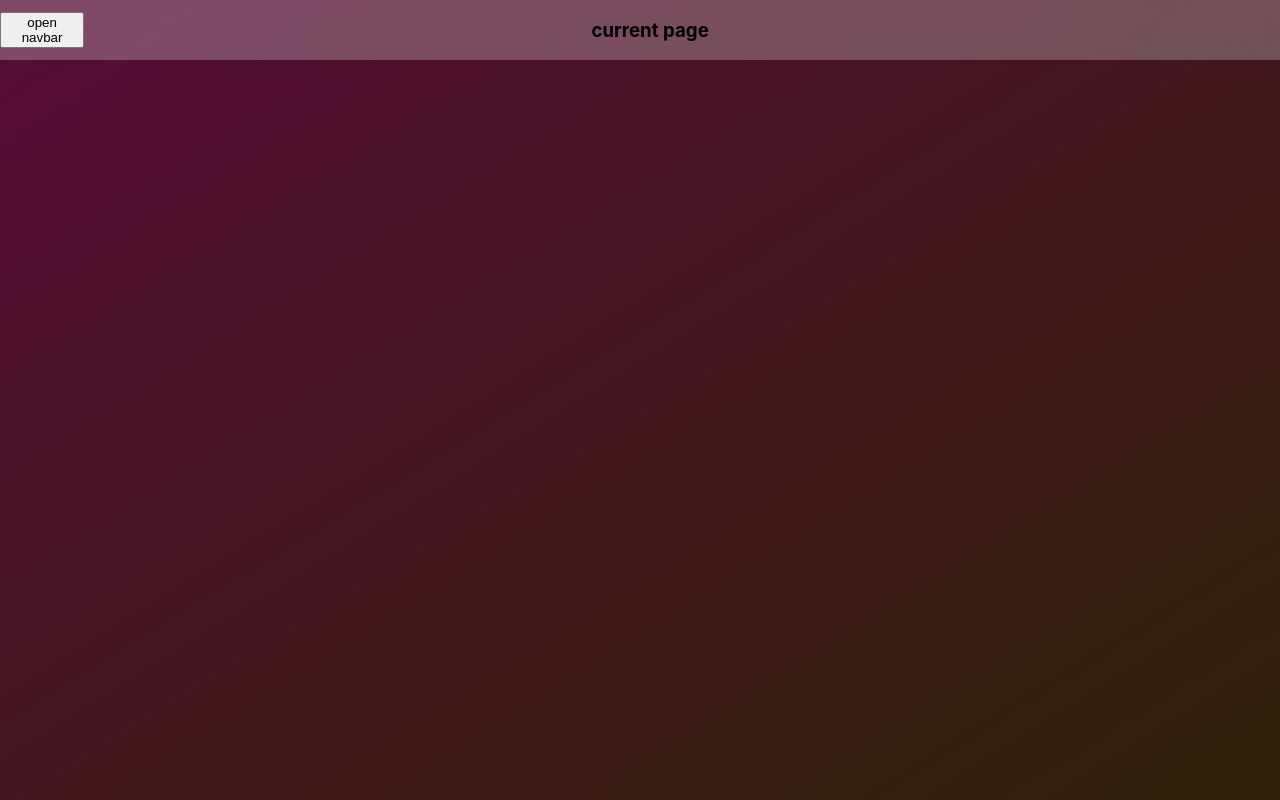
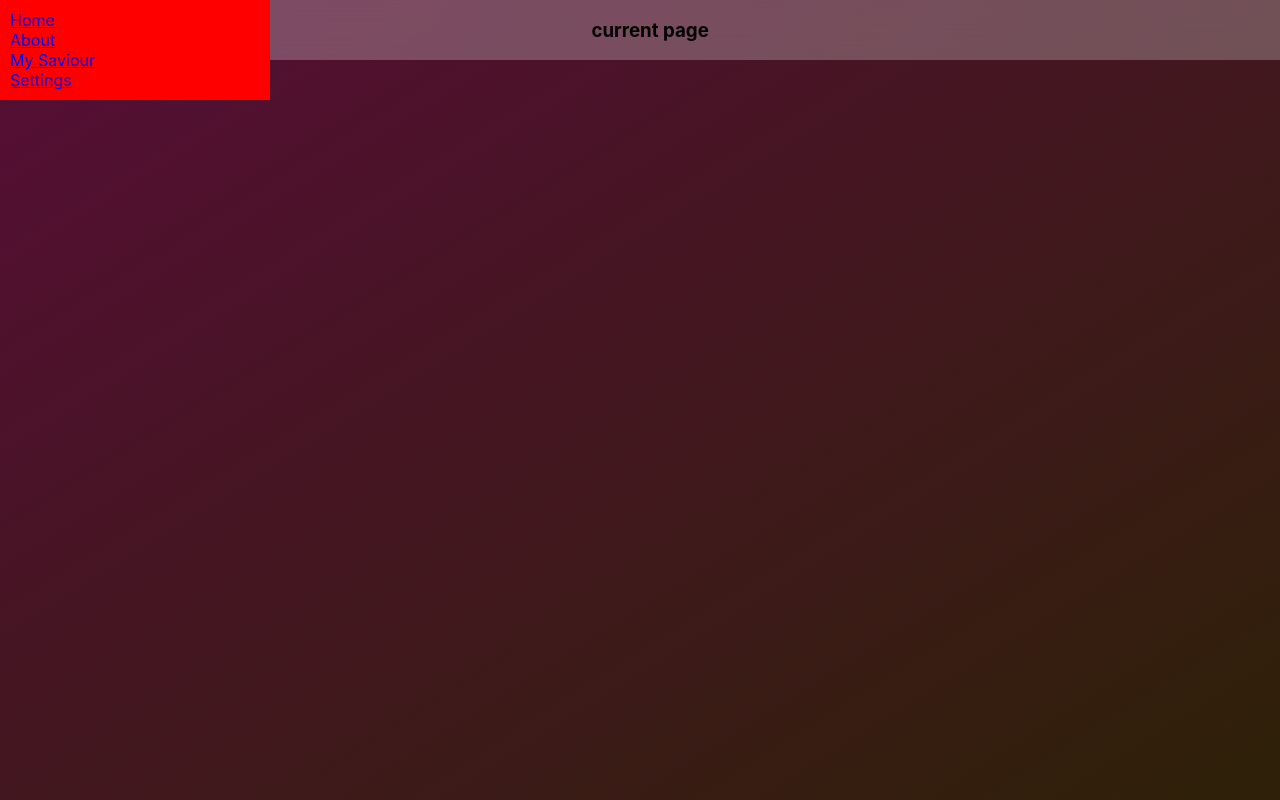
Before and after one commit to klover-rs/aboutme, a React (Create React App) app: page / in a window 1280 px wide. Both pictures are taken after a click on the button "open navbar". Built offline with nearby package versions, Linux system fonts and the light colour scheme.

Commit message:
navbar etc

```diff
--- /dev/null
+++ b/src/style/Navbar.css
@@ -0,0 +1,5 @@
+.navbar {
+    width: 250px;
+    background-color: red;
+    padding: 10px;
+}
--- a/src/style/Topbar.css
+++ b/src/style/Topbar.css
@@ -19,3 +19,10 @@
     text-align: center;
     margin-right: 8vh;
 }
+
+.navbar-container {
+    position: relative;
+    z-index: 1;
+    top: 0;
+
+}
--- a/src/tsx/About.tsx
+++ b/src/tsx/About.tsx
@@ -1,8 +1,8 @@
+
 
 export default function About() {
     return (
         <div>
-
         </div>
     )
 }
--- a/src/tsx/App.tsx
+++ b/src/tsx/App.tsx
@@ -1,15 +1,20 @@
 import React from 'react';
 import '../style/App.css';
 import TopBar from './Topbar';
+import NavBar from './Navbar';
 
 function App() {
   return (
+  <div>
+
     <div className="App">
       <TopBar/>
+
       <header className="App-header">
 
       </header>
     </div>
+  </div>
   );
 }
 
--- /dev/null
+++ b/src/tsx/Navbar.tsx
@@ -0,0 +1,17 @@
+import { Link } from "react-router-dom";
+import '../style/Navbar.css'
+
+
+export default function NavBar() {
+    return (
+        <div className="navbar">
+            <Link to="/">Home</Link>
+            <br/>
+            <Link to="/about">About</Link>
+            <br/>
+            <Link to="/mysaviour">My Saviour</Link>
+            <br/>
+            <Link to="/settings">Settings</Link>
+        </div>
+    )
+}
--- a/src/tsx/Topbar.tsx
+++ b/src/tsx/Topbar.tsx
@@ -1,11 +1,34 @@
 
+import { useState } from 'react';
 import '../style/Topbar.css';
+import NavBar from './Navbar';
 
 export default function TopBar() {
+
+    const [elapse, setElapse] = useState(false);
+
+    const handleButtonClick = () => {
+        setElapse(prevElapse => !prevElapse);
+    };
+
     return (
+    <div>
+        <div className='navbar-container'>
+            {elapse ?
+                (
+                    <div>
+                        <NavBar />
+                    </div>
+                )
+                :
+                (
+                    <div></div>
+                )
+            }
+        </div>
         <div className="topbar">
             <div className="open-navbar-container">
-                <button>open navbar</button>
+                <button onClick={handleButtonClick}>open navbar</button>
             </div>
             <div className="current-page-header-container">
                 <div className='current-page-header-container-inner'>
@@ -14,5 +37,7 @@ export default function TopBar() {
             </div>
 
         </div>
+    </div>
+
     )
 }
```
